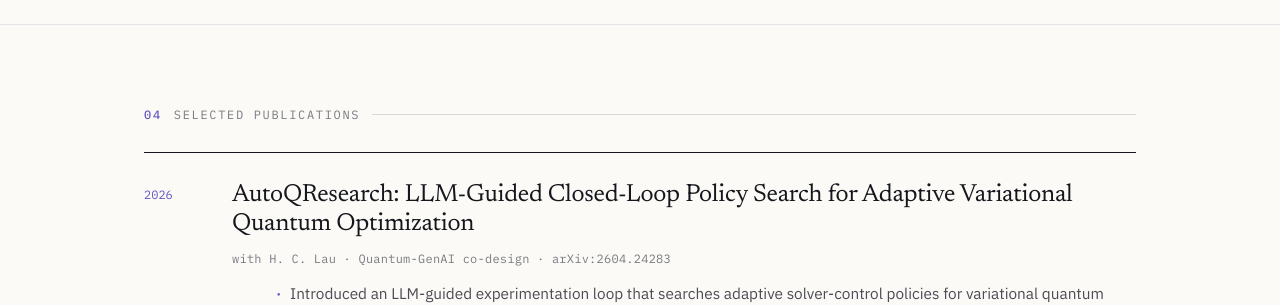
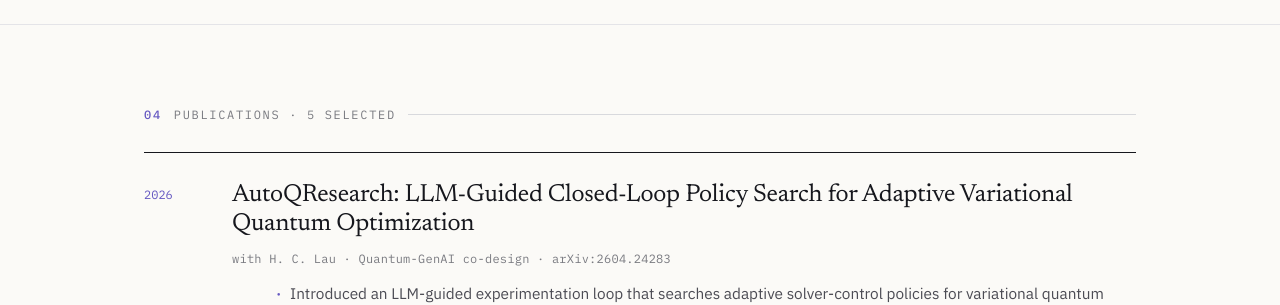
Before and after one commit to MonitSharma/portfolio, a Jekyll site: the page index.html, which Jekyll copies as it is, in a window 1280 px wide and 900 px high, scrolled down 3038 px. Shown: the part 153-458 px from the top of the window. Built offline with Jekyll 4.4.1, drawn with Linux system fonts in a browser that asks for light colours.

Commit message:
Clarify selected publication count

```diff
--- a/index.html
+++ b/index.html
@@ -283,7 +283,7 @@
 <!-- PUBLICATIONS -->
 <section class="section" id="publications">
   <div class="wrap">
-    <div class="eyebrow"><span class="num">04</span> Selected Publications</div>
+    <div class="eyebrow"><span class="num">04</span> Publications · 5 Selected</div>
     <div class="pub-feature" id="pubFeature">
       <!-- selected -->
       <article class="pub-card is-sel">
```
